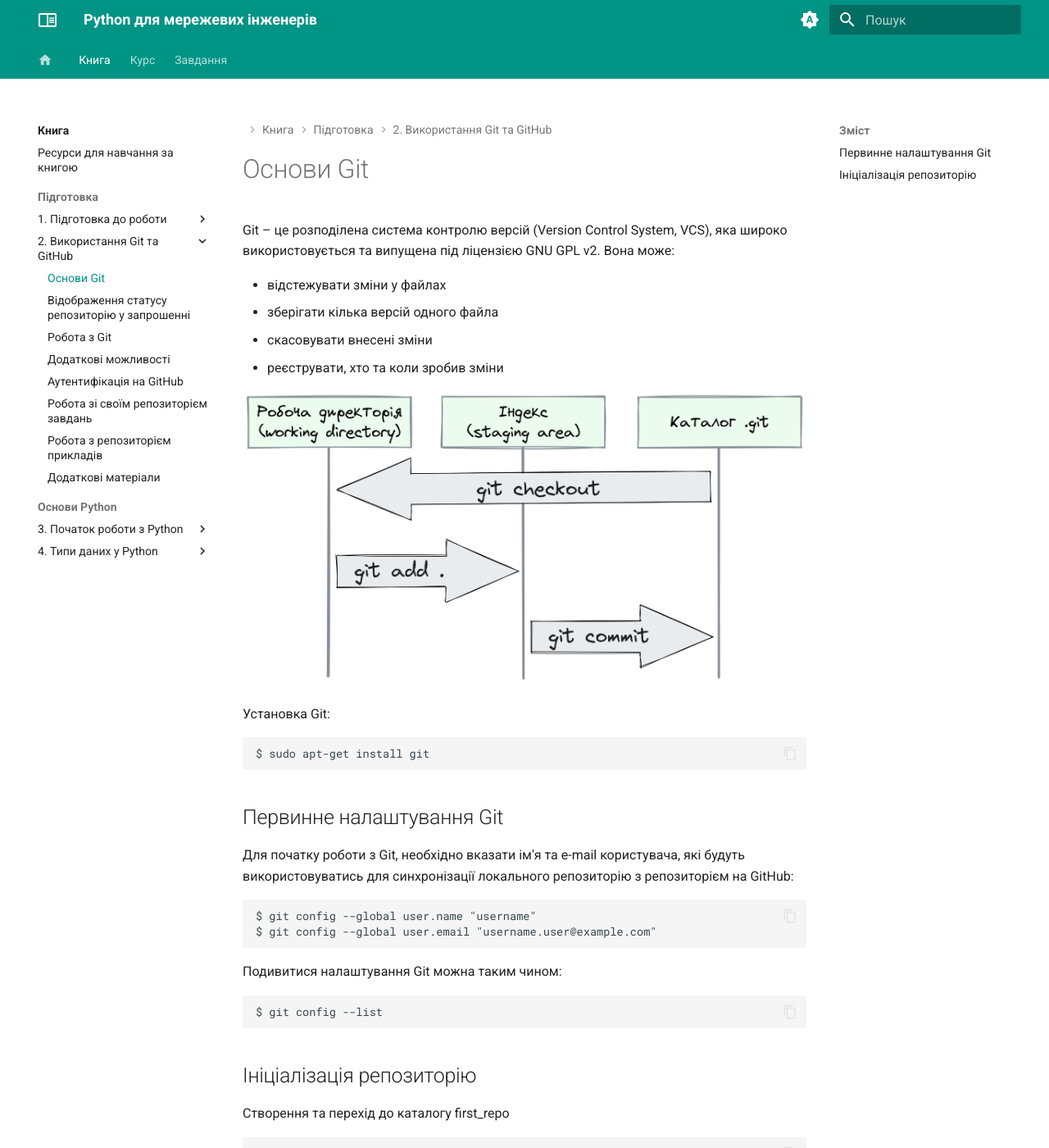
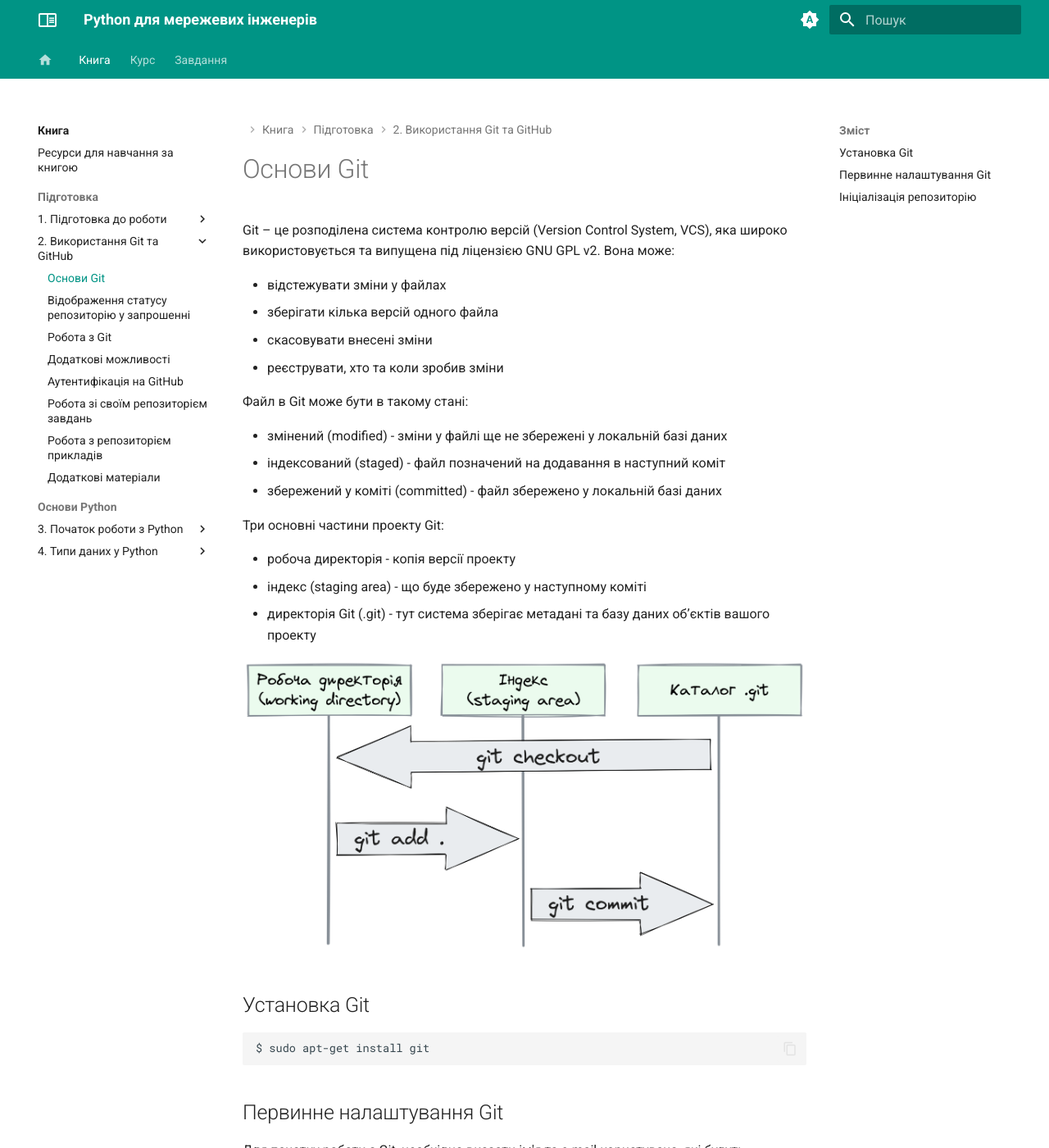
Before and after one commit to natenka/pyneng.io, an MkDocs documentation site: the page built from docs/book/02_git_github/git_basics.md, in a window 1280 px wide and 1400 px high. Shown: the whole window at 82% size. Built offline with MkDocs 1.6.1 and Material for MkDocs 9.7.7, drawn with Linux system fonts in a browser that asks for light colours.

Commit message:
UPD git/github

````diff
--- a/docs/book/02_git_github/git_basics.md
+++ b/docs/book/02_git_github/git_basics.md
@@ -8,10 +8,22 @@ Git – це розподілена система контролю версій
 * скасовувати внесені зміни
 * реєструвати, хто та коли зробив зміни
 
+
+Файл в Git може бути в такому стані:
+
+* змінений (modified) - зміни у файлі ще не збережені у локальній базі даних
+* індексований (staged) - файл позначений на додавання в наступний коміт
+* збережений у коміті (committed) - файл збережено у локальній базі даних
+
+Три основні частини проекту Git:
+
+* робоча директорія - копія версії проекту
+* індекс (staging area) - що буде збережено у наступному коміті
+* директорія Git (.git) - тут система зберігає метадані та базу даних об’єктів вашого проекту
+
 ![git_basics](https://pyneng.io/assets/images/git.png)
 
-
-Установка Git:
+## Установка Git
 
 ```
 $ sudo apt-get install git
````
